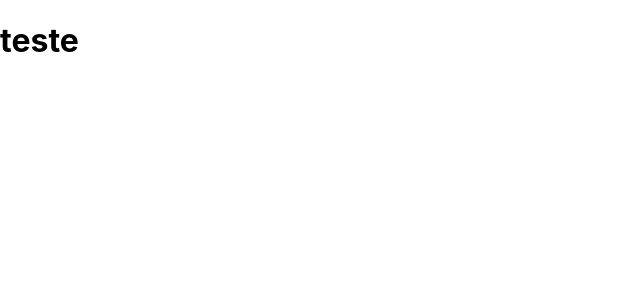
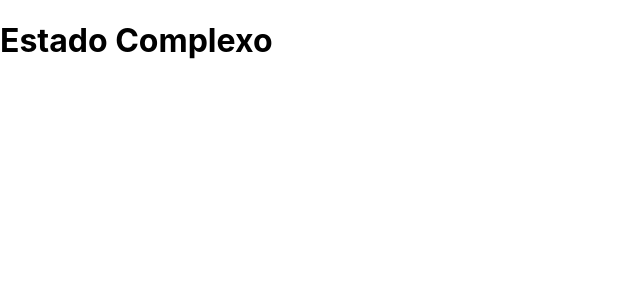
Before and after one commit to GuestRicardo/projectReact2, a React (Create React App) app: page / in a window 1280 px wide. Shown: the top 300 px of the page, without its empty margins (0-640 px from the left). Built offline with nearby package versions, Linux system fonts and the light colour scheme.

Commit message:
forematando

```diff
--- a/src/App.js
+++ b/src/App.js
@@ -15,9 +15,11 @@ const reducer =(state, action) =>{
 
 function App() {
   const[state, dispatch] = useReducer(reducer, globalState);
+  //os 3 estao vido do state
+  const {title, counter, body} = state;
   return (
     <div>
-      <h1>teste</h1>
+      <h1>{state.title}</h1>
     </div>
   );
 }
@@ -28,7 +30,7 @@ export default App;
 //a função reducer recebe 2 propriedades o estado atual e o action
 //a função recebe o estado atual e retorna o novo estado
 //observação o context geralmente e mais organizado com reduce
-//o dispatch serve para dispachar coisas
+//o dispatch serve para dispachar coisas(disparar ações)
 
 //função para manipular seu estado como reducer
 // const reducer =(state, action) =>{
```
